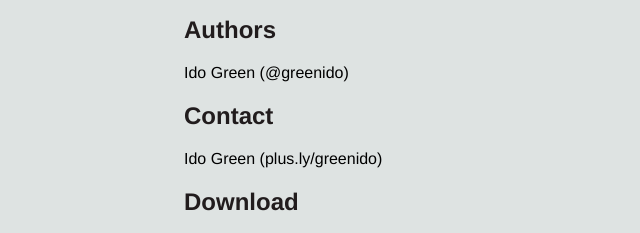
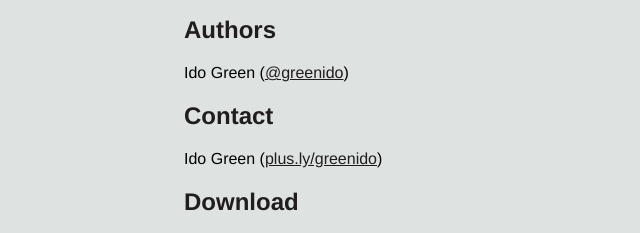
Before and after one commit to greenido/Web-Workers-Examples-, a plain HTML site: page index.html in a window 1280 px wide. Shown: the part 424-657 px from the top of the page, 106-746 px from the left. Drawn offline with Linux system fonts and the light colour scheme.

Commit message:
real links to the Contact section

```diff
--- a/index.html
+++ b/index.html
@@ -64,13 +64,13 @@
 
 
       <h2>Authors</h2>
-      <p>Ido Green (@greenido)
+      <p>Ido Green (<a href="https://twitter.com/#!/greenido">@greenido</a>)
 <br/>      </p>
 
 
 
       <h2>Contact</h2>
-      <p>Ido Green (plus.ly/greenido)
+      <p>Ido Green (<a href="http://plus.ly/greenido">plus.ly/greenido</a>)
 <br/>      </p>
 
 
```
